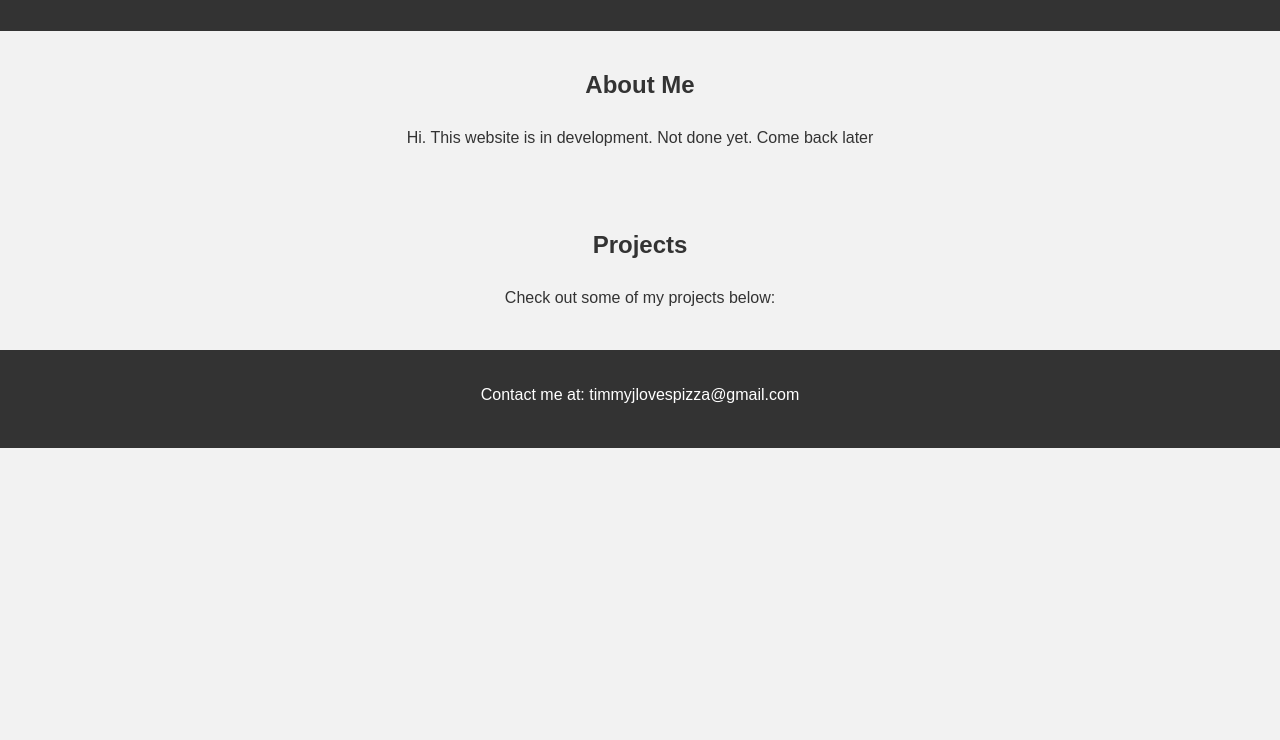
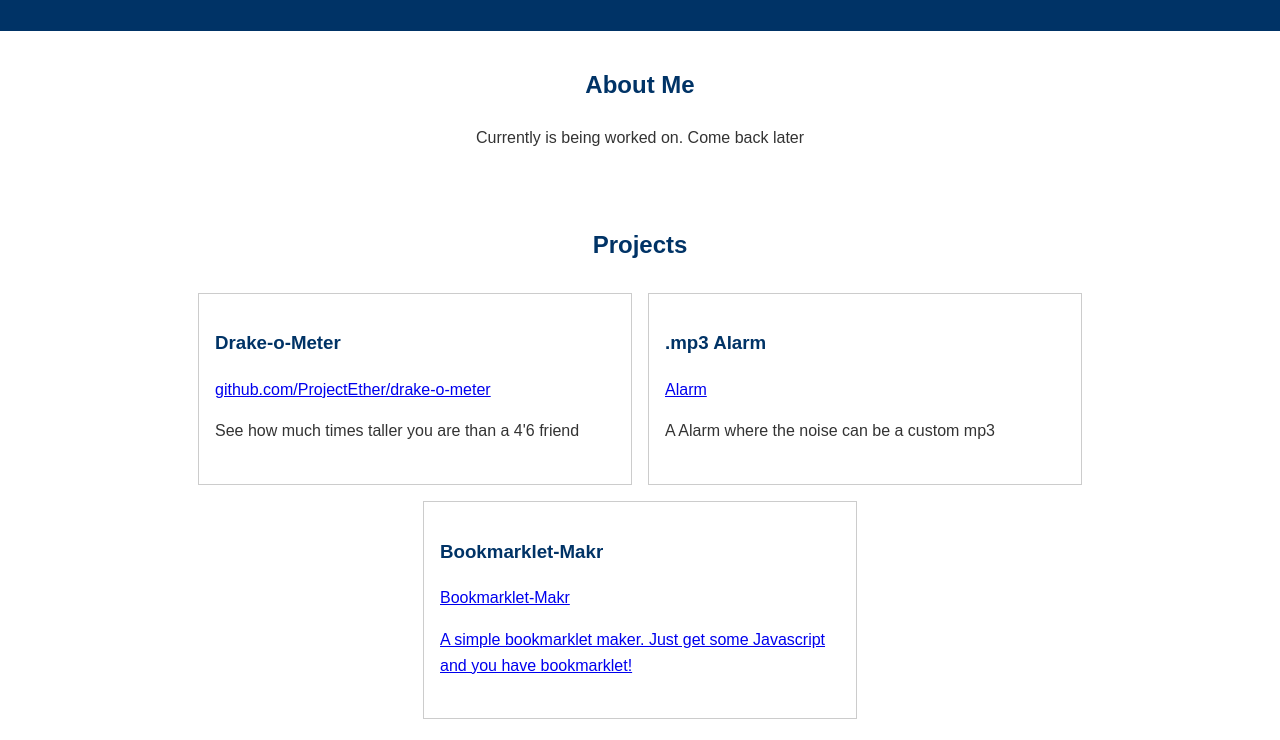
Before and after one commit to CasualSide/casualside.github.io, a plain HTML site: page index.html in a window 1280 px wide. Shown: the part 205-945 px from the top of the page. Before the commit the page ends 800 px from the top, so only its background shows below. Drawn offline with Linux system fonts and the light colour scheme.

Commit message:
Update index.html

```diff
--- a/index.html
+++ b/index.html
@@ -3,11 +3,11 @@
 <head>
     <meta charset="UTF-8">
     <meta name="viewport" content="width=device-width, initial-scale=1.0">
-    <title>Your Name - Personal Website</title>
+    <title>Jacob - Personal Website</title>
     <style>
         body {
             font-family: 'MS Gothic', 'Arial', sans-serif;
-            background-color: #f2f2f2;
+            background-color: #fff;
             margin: 0;
             padding: 0;
             line-height: 1.6;
@@ -16,7 +16,7 @@
         }
 
         header {
-            background-color: #333;
+            background-color: #003366;
             color: #fff;
             padding: 1rem;
             font-size: 1.5rem;
@@ -27,7 +27,7 @@
         }
 
         h1, h2, h3 {
-            color: #333;
+            color: #003366;
         }
 
         p {
@@ -35,9 +35,23 @@
         }
 
         footer {
-            background-color: #333;
+            background-color: #003366;
             color: #fff;
             padding: 1rem;
+        }
+
+        .cramped-container {
+            display: flex;
+            flex-wrap: wrap;
+            justify-content: center;
+        }
+
+        .cramped-item {
+            flex: 0 0 calc(33.333% - 1rem);
+            margin: 0.5rem;
+            padding: 1rem;
+            border: 1px solid #ccc;
+            text-align: left;
         }
     </style>
 </head>
@@ -45,22 +59,40 @@
 
     <header>
         <h1>Jacob</h1>
-        <p>Web Developer | Creative Enthusiast</p>
+        <p>Web Developer | Creative Enthusiast | Professional Dumbass</p>
     </header>
 
     <section>
         <h2>About Me</h2>
         <p>
-           Hi. This website is in development. Not done yet. Come back later
+           Currently is being worked on. Come back later
         </p>
     </section>
 
     <section>
         <h2>Projects</h2>
-        <p>
-            Check out some of my projects below:
-        </p>
-        <!-- Add your project details here -->
+         <!-- Divider between projects -->
+        <div class="cramped-container">
+            <div class="cramped-item">
+                <h3>Drake-o-Meter</h3>
+                 <a href="https://projectether.github.io/drake-o-meter/">github.com/ProjectEther/drake-o-meter</a>
+                <p>See how much times taller you are than a 4'6 friend</p>
+            </div>
+             <!-- Divider between projects -->
+            <div class="cramped-item">
+                <h3>.mp3 Alarm</h3></h3>
+                   <a href="https://projectether.github.io/alarm">Alarm</a>
+                <p>A Alarm where the noise can be a custom mp3</p>
+            </div>
+            <!-- Divider between projects -->
+            <div class="cramped-item">
+                <h3>Bookmarklet-Makr</h3>
+             <a href="https://www.bookmarklet.tk/">Bookmarklet-Makr
+            <p>A simple bookmarklet maker. Just get some Javascript and you have bookmarklet!</p>
+            </div>
+
+
+        </div>
     </section>
 
     <footer>
```
